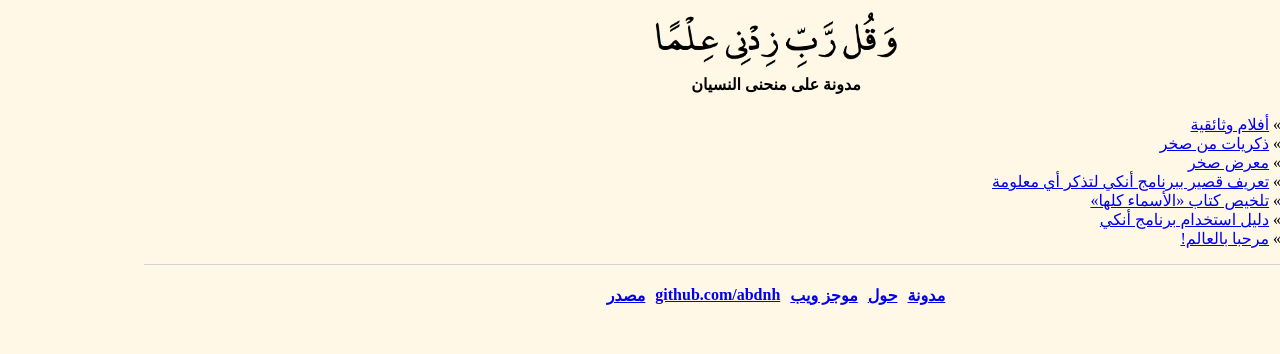
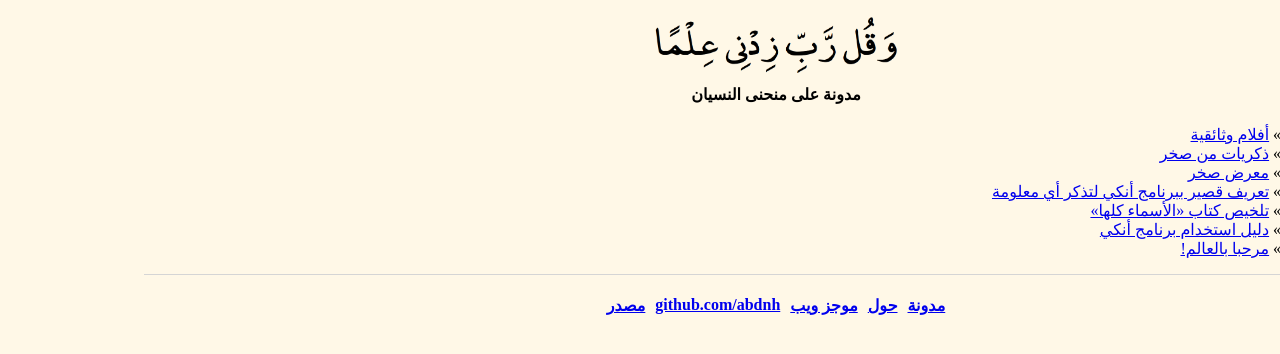
Before and after one commit to abdnh/abdnh.github.io, a Jekyll site: the page built from index.html, in a window 1280 px wide. Shown: the top 354 px of the page. Built offline with Jekyll 4.4.1, drawn with Linux system fonts in a browser that asks for light colours.

Commit message:
Footnotes and images tweaks

```diff
--- a/css/main.css
+++ b/css/main.css
@@ -16,7 +16,7 @@
     height: auto;
     max-width: 100%;
     display: block;
-    margin: 0 auto;
+    margin: 5px auto;
 }
 
 #main-header>img {
@@ -85,6 +85,15 @@
 
 .footnotes {
     border-top: 1px solid #d5d5d5;
+    font-size: smaller;
+}
+
+[role="doc-endnote"] {
+    transition: background-color 0.5s ease-in;
+}
+
+[role="doc-endnote"]:target {
+    background-color: rgba(255,255,125,0.5);
 }
 
 a {
```
